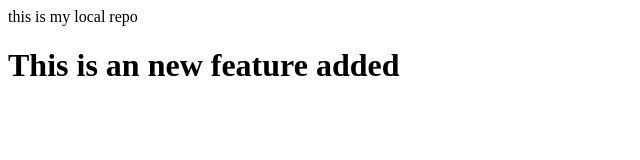
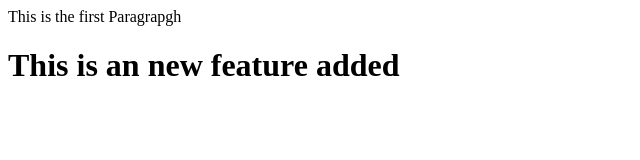
Before and after one commit to Ajith291099/localsystemrepo, a plain HTML site: page index.html in a window 1280 px wide. Shown: the full height of the page, 0-640 px from the left. Drawn offline with Linux system fonts and the light colour scheme.

Commit message:
Added new line

```diff
--- a/index.html
+++ b/index.html
@@ -1,2 +1,2 @@
-<p>this is my local repo</p>
+<p>This is the first Paragrapgh</p>
 <h1>This is an new feature added </h1>
```
